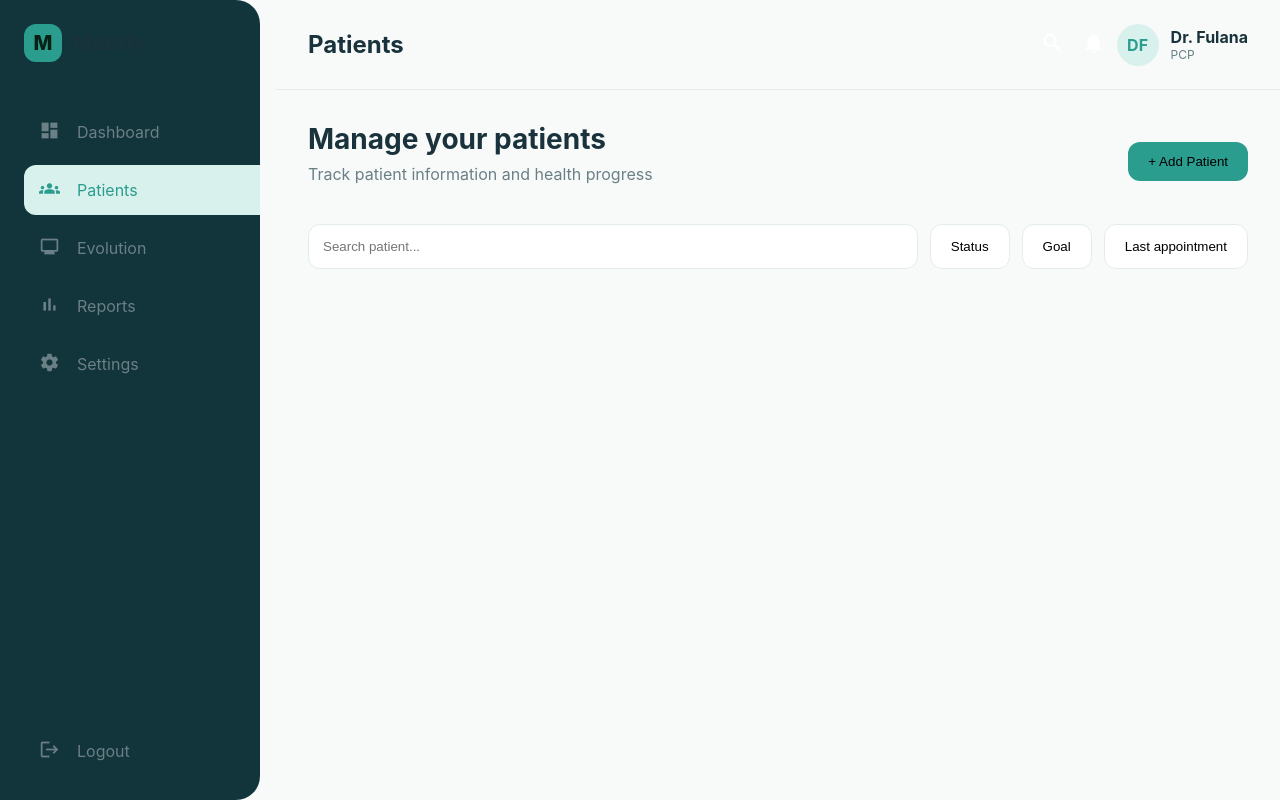
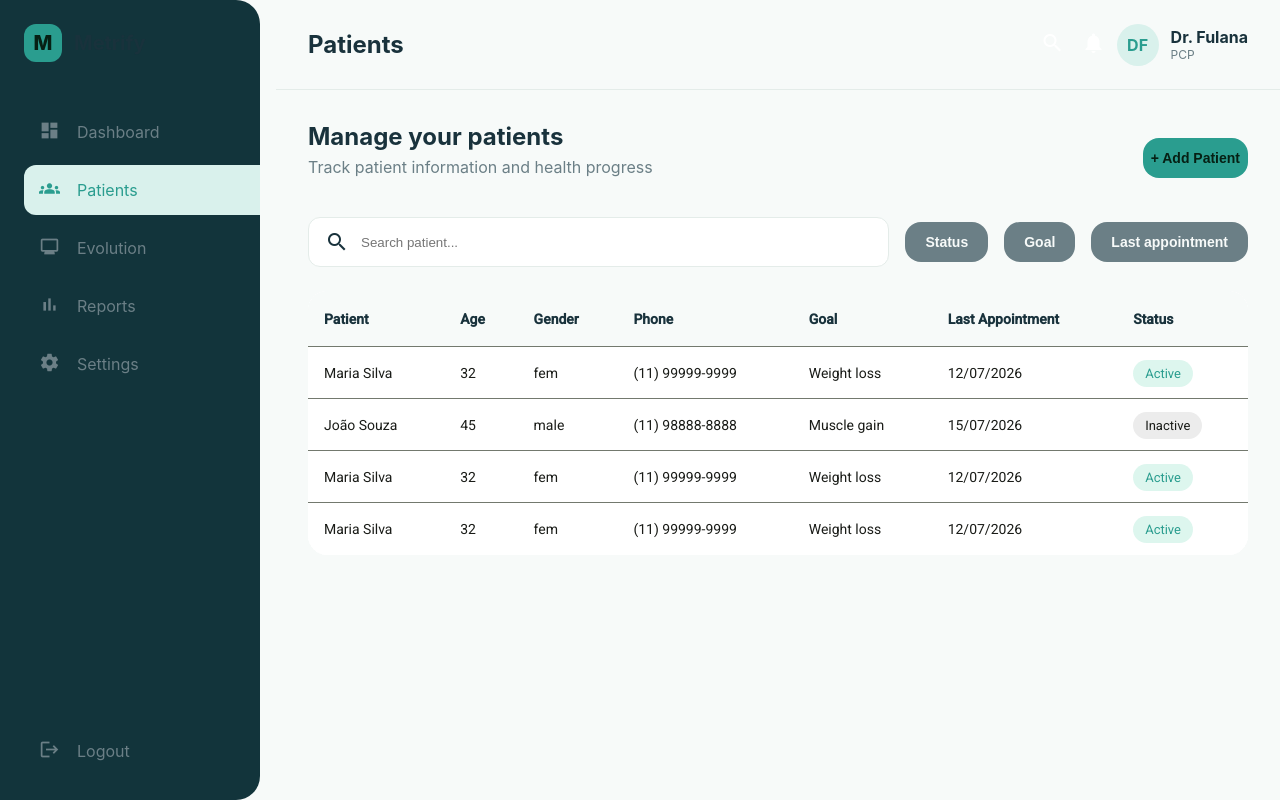
Before and after one commit to Madu-Montes/Metrify, an Angular app in the folder metrify/: page /patients in a window 1280 px wide. Built offline with nearby package versions, Linux system fonts and the light colour scheme.

Commit message:
feat: patients table

```diff
--- /dev/null
+++ b/metrify/src/app/features/patients/components/patients-table/patients-table.css
@@ -0,0 +1,31 @@
+.patients-table {
+  width: 100%;
+  background: white;
+  border-radius: 20px;
+  overflow: hidden;
+}
+
+.mat-mdc-header-row {
+  background: #f7faf9;
+}
+
+.mat-mdc-header-cell {
+  font-weight: 600;
+  color: var(--text-primary);
+}
+
+.mat-mdc-row:hover {
+  background: #f5fbfa;
+}
+
+.status {
+  padding: 6px 12px;
+  border-radius: 999px;
+  background: #ececec;
+  font-size: 13px;
+}
+
+.status.active {
+  background: rgba(32, 191, 143, .15);
+  color: var(--color-primary);
+}
--- /dev/null
+++ b/metrify/src/app/features/patients/components/patients-table/patients-table.html
@@ -0,0 +1,107 @@
+<table
+  mat-table
+  [dataSource]="patients"
+  class="patients-table">
+
+  <!-- Name -->
+
+  <ng-container matColumnDef="name">
+    <th mat-header-cell *matHeaderCellDef>
+      Patient
+    </th>
+
+    <td mat-cell *matCellDef="let patient">
+      {{ patient.name }}
+    </td>
+  </ng-container>
+
+  <!-- Age -->
+
+  <ng-container matColumnDef="age">
+    <th mat-header-cell *matHeaderCellDef>
+      Age
+    </th>
+
+    <td mat-cell *matCellDef="let patient">
+      {{ patient.age }}
+    </td>
+  </ng-container>
+
+  <!-- Gender -->
+
+  <ng-container matColumnDef="gender">
+    <th mat-header-cell *matHeaderCellDef>
+      Gender
+    </th>
+
+    <td mat-cell *matCellDef="let patient">
+      {{ patient.gender }}
+    </td>
+  </ng-container>
+
+
+  <!-- Phone -->
+
+  <ng-container matColumnDef="phone">
+    <th mat-header-cell *matHeaderCellDef>
+      Phone
+    </th>
+
+    <td mat-cell *matCellDef="let patient">
+      {{ patient.phone }}
+    </td>
+  </ng-container>
+
+  <!-- Goal -->
+
+  <ng-container matColumnDef="goal">
+    <th mat-header-cell *matHeaderCellDef>
+      Goal
+    </th>
+
+    <td mat-cell *matCellDef="let patient">
+      {{ patient.goal }}
+    </td>
+  </ng-container>
+
+  <!-- Appointment -->
+
+  <ng-container matColumnDef="lastAppointment">
+    <th mat-header-cell *matHeaderCellDef>
+      Last Appointment
+    </th>
+
+    <td mat-cell *matCellDef="let patient">
+      {{ patient.lastAppointment }}
+    </td>
+  </ng-container>
+
+  <!-- Status -->
+
+  <ng-container matColumnDef="status">
+    <th mat-header-cell *matHeaderCellDef>
+      Status
+    </th>
+
+    <td mat-cell *matCellDef="let patient">
+      <span
+        class="status"
+        [class.active]="patient.status === 'Active'">
+
+        {{ patient.status }}
+
+      </span>
+    </td>
+  </ng-container>
+
+  <tr
+    mat-header-row
+    *matHeaderRowDef="displayedColumns">
+  </tr>
+
+  <tr
+    mat-row
+    *matRowDef="let row; columns: displayedColumns">
+  </tr>
+
+</table>
--- /dev/null
+++ b/metrify/src/app/features/patients/components/patients-table/patients-table.ts
@@ -0,0 +1,41 @@
+import { Component, Input } from '@angular/core';
+import { CommonModule } from '@angular/common';
+import { MatTableModule } from '@angular/material/table';
+
+export interface Patient {
+  id: number;
+  name: string;
+  age: number;
+  gender: string;
+  phone: string;
+  goal: string;
+  lastAppointment: string;
+  status: string;
+}
+
+@Component({
+  selector: 'app-patients-table',
+  standalone: true,
+  imports: [
+    CommonModule,
+    MatTableModule
+  ],
+  templateUrl: './patients-table.html',
+  styleUrl: './patients-table.css'
+})
+export class PatientsTable {
+
+  @Input()
+  patients: Patient[] = [];
+
+  displayedColumns = [
+    'name',
+    'age',
+    'gender',
+    'phone',
+    'goal',
+    'lastAppointment',
+    'status'
+  ];
+
+}
--- a/metrify/src/app/features/patients/pages/patients-list/patients-list.css
+++ b/metrify/src/app/features/patients/pages/patients-list/patients-list.css
@@ -1,55 +1,44 @@
-.patients-page {
-  display: flex;
-  flex-direction: column;
-  gap: 24px;
+.patients-page{
+  display:flex;
+  flex-direction:column;
+  gap:24px;
 }
 
-.page-header {
+.page-header{
+  display:flex;
+  justify-content:space-between;
+  align-items:center;
 
-  display: flex;
-  justify-content: space-between;
-  align-items: center;
-
-  h2 {
-    margin: 0;
-    font-size: 28px;
+  h2{
+    margin:0;
   }
 
-  p {
-    margin-top: 8px;
-    color: var(--text-secondary);
+  p{
+    margin-top:6px;
+    color:var(--text-secondary);
   }
-
 }
 
-.add-button {
-
-  background: var(--color-primary);
-  border: none;
-  padding: 12px 20px;
-  border-radius: 12px;
-  cursor: pointer;
-
+.filters{
+  display:flex;
+  gap:16px;
+  align-items:center;
 }
 
-.filters {
-  display: flex;
-  gap: 12px;
+.search{
+  flex:1;
+  display:flex;
+  align-items:center;
+  gap:10px;
+  padding:12px 16px;
+  background:var(--bg-secondary);
+  border-radius:12px;
+  border:1px solid var(--border-color);
+}
 
-  input {
-
-    flex: 1;
-    padding: 14px;
-    border-radius: 12px;
-    border: 1px solid var(--border-color);
-  }
-
-  button {
-    padding: 12px 20px;
-    border-radius: 12px;
-    border: 1px solid var(--border-color);
-    background: var(--bg-secondary);
-
-  }
-
+.search input{
+  flex:1;
+  border:none;
+  background:none;
+  outline:none;
 }
--- a/metrify/src/app/features/patients/pages/patients-list/patients-list.html
+++ b/metrify/src/app/features/patients/pages/patients-list/patients-list.html
@@ -1,29 +1,25 @@
 <div class="patients-page">
-
   <div class="page-header">
     <div>
       <h2>Manage your patients</h2>
-      <p>Track patient information and health progress</p>
+      <p> Track patient information and health progress </p>
     </div>
-    <button class="add-button">+ Add Patient</button>
-
+    <button class="btn btn-primary add-button" (click)="addPatient()"> + Add Patient </button>
   </div>
 
   <div class="filters">
-    <input placeholder="Search patient...">
+    <div class="search">
+      <mat-icon>search</mat-icon>
+      <input type="text" placeholder="Search patient...">
+    </div>
 
-    <button>Status</button>
-
-    <button>Goal</button>
-
-    <button>Last appointment</button>
-
+    <button class="btn btn-filter">Status</button>
+    <button class="btn btn-filter">Goal</button>
+    <button class="btn btn-filter">Last appointment</button>
   </div>
 
-  <div class="table-container">
+  <app-patients-table [patients]="patients">
 
-    <!-- tabela entra aqui -->
-
-  </div>
+  </app-patients-table>
 
 </div>
--- a/metrify/src/app/features/patients/pages/patients-list/patients-list.ts
+++ b/metrify/src/app/features/patients/pages/patients-list/patients-list.ts
@@ -1,9 +1,62 @@
 import { Component } from '@angular/core';
+import { Patient, PatientsTable } from '../../components/patients-table/patients-table';
+import { MatIcon } from '@angular/material/icon';
 
 @Component({
   selector: 'app-patients-list',
-  imports: [],
+  standalone: true,
+  imports: [PatientsTable, MatIcon],
   templateUrl: './patients-list.html',
   styleUrl: './patients-list.css',
 })
-export class PatientsList {}
+export class PatientsList {
+  patients: Patient[] = [
+    {
+      id: 1,
+      name: 'Maria Silva',
+      age: 32,
+      gender: 'fem',
+      phone: '(11) 99999-9999',
+      goal: 'Weight loss',
+      lastAppointment: '12/07/2026',
+      status: 'Active',
+    },
+    {
+      id: 2,
+      name: 'João Souza',
+      age: 45,
+      gender: 'male',
+      phone: '(11) 98888-8888',
+      goal: 'Muscle gain',
+      lastAppointment: '15/07/2026',
+      status: 'Inactive',
+    },
+    {
+      id: 1,
+      name: 'Maria Silva',
+      age: 32,
+      gender: 'fem',
+      phone: '(11) 99999-9999',
+      goal: 'Weight loss',
+      lastAppointment: '12/07/2026',
+      status: 'Active',
+    },
+    {
+      id: 1,
+      name: 'Maria Silva',
+      age: 32,
+      gender: 'fem',
+      phone: '(11) 99999-9999',
+      goal: 'Weight loss',
+      lastAppointment: '12/07/2026',
+      status: 'Active',
+    },
+  ];
+
+  addPatient() {
+    /* this.dialog.open(AddPatientModal, {
+      width: '500px',
+      maxHeight: '80vh',
+    }); */
+  }
+}
--- a/metrify/src/styles.css
+++ b/metrify/src/styles.css
@@ -30,10 +30,6 @@
 
 }
 
-.btn-primary:hover {
-  background: #238579;
-}
-
 * {
   box-sizing: border-box;
 }
@@ -57,7 +53,7 @@ body {
 .btn {
   border: none;
   padding: 12px 20px;
-  border-radius: var(--radius-md);
+  border-radius: 1rem;
   font-size: 14px;
   font-weight: 600;
   cursor: pointer;
@@ -68,10 +64,18 @@ body {
 .btn-primary {
   background: var(--color-primary);
   color: #062014;
+  height: 40px;
+  padding: 0.3rem 0.5rem;
+  transition: 0.3s;
+}
 
-  &:hover {
-    background: var(--color-primary-dark);
-  }
+.btn-primary:hover {
+  background: #238579;
+}
+
+.btn-filter {
+  background-color: var(--text-secondary);
+  color: var(--bg-primary);
 }
 
 .btn-outline {
```
Also changed, not shown: 1 other file (tests, documents, lock files or other folders).
